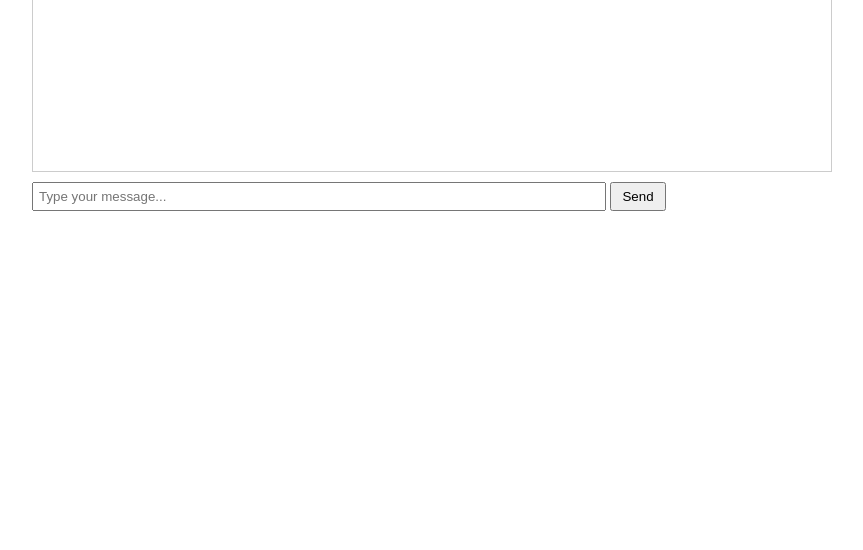
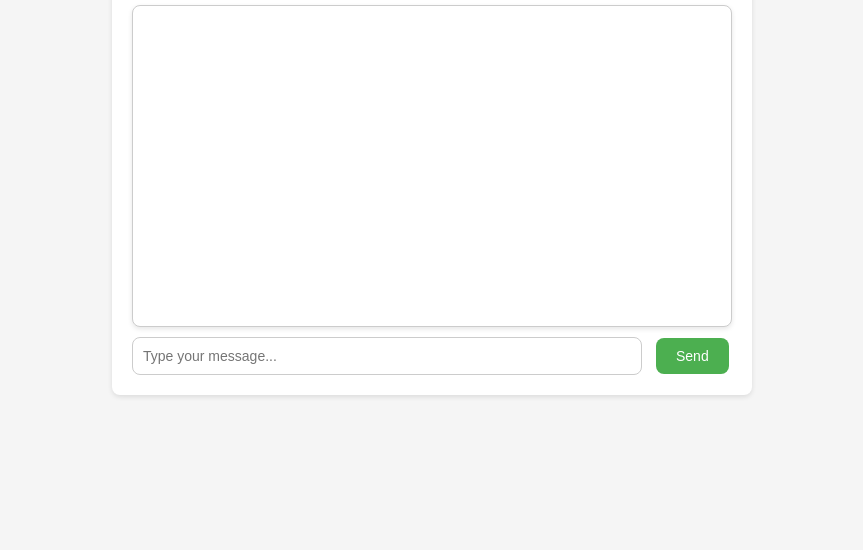
Before and after one commit to seri-wizard/A-ne-by-SERI, a plain HTML site: page index.html in a window 1280 px wide. Shown: the part 250-800 px from the top of the page, without its empty margins (208-1071 px from the left). Drawn offline with Linux system fonts and the light colour scheme.

Commit message:
Update index.html

```diff
--- a/index.html
+++ b/index.html
@@ -4,35 +4,73 @@
     <meta charset="UTF-8">
     <meta name="viewport" content="width=device-width, initial-scale=1.0">
     <title>Claude Chatbot</title>
-    <script>
-        // List of allowed domains
-        const allowedDomains = ['https://codex.pory.app/'];
-
-        function checkReferer() {
-            const referer = document.referrer;
-            const isAllowed = allowedDomains.some(domain => referer.includes(domain));
-
-            if (!isAllowed) {
-                document.body.innerHTML = 'Access Denied';
-                throw new Error('Unauthorized access');
-            }
+    <link href="https://fonts.googleapis.com/css2?family=Roboto:wght@400;500&display=swap" rel="stylesheet">
+    <style>
+        body {
+            font-family: 'Roboto', sans-serif;
+            background-color: #f5f5f5;
+            display: flex;
+            justify-content: center;
+            align-items: center;
+            height: 100vh;
+            margin: 0;
+            color: #333;
         }
-
-        // Run the check immediately
-        checkReferer();
-    </script>
-    <style>
-        body { font-family: Arial, sans-serif; max-width: 800px; margin: 0 auto; padding: 20px; }
-        #chat-container { height: 300px; border: 1px solid #ccc; overflow-y: scroll; padding: 10px; margin-bottom: 10px; }
-        #user-input { width: 70%; padding: 5px; }
-        #send-button { padding: 5px 10px; }
+        #chat-container {
+            height: 300px;
+            border: 1px solid #ccc;
+            overflow-y: scroll;
+            padding: 10px;
+            margin-bottom: 10px;
+            background: #fff;
+            border-radius: 8px;
+            box-shadow: 0 2px 5px rgba(0, 0, 0, 0.1);
+        }
+        #user-input {
+            width: calc(100% - 90px);
+            padding: 10px;
+            border: 1px solid #ccc;
+            border-radius: 8px;
+            margin-right: 10px;
+            box-sizing: border-box;
+            font-size: 14px;
+        }
+        #send-button {
+            padding: 10px 20px;
+            background-color: #4CAF50;
+            color: white;
+            border: none;
+            border-radius: 8px;
+            cursor: pointer;
+            font-size: 14px;
+            transition: background-color 0.3s ease;
+        }
+        #send-button:hover {
+            background-color: #45a049;
+        }
+        .container {
+            background: #fff;
+            padding: 20px;
+            border-radius: 8px;
+            box-shadow: 0 2px 5px rgba(0, 0, 0, 0.1);
+            width: 100%;
+            max-width: 600px;
+        }
+        .message {
+            margin: 5px 0;
+        }
+        .message strong {
+            color: #555;
+        }
     </style>
 </head>
 <body>
-    <h1>Claude Chatbot</h1>
-    <div id="chat-container"></div>
-    <input type="text" id="user-input" placeholder="Type your message...">
-    <button id="send-button">Send</button>
+    <div class="container">
+        <h1>Claude Chatbot</h1>
+        <div id="chat-container"></div>
+        <input type="text" id="user-input" placeholder="Type your message...">
+        <button id="send-button">Send</button>
+    </div>
 
     <script>
         const chatContainer = document.getElementById('chat-container');
@@ -44,6 +82,7 @@
 
         function addMessage(sender, message) {
             const messageElement = document.createElement('p');
+            messageElement.classList.add('message');
             messageElement.innerHTML = `<strong>${sender}:</strong> ${message}`;
             chatContainer.appendChild(messageElement);
             chatContainer.scrollTop = chatContainer.scrollHeight;
```
